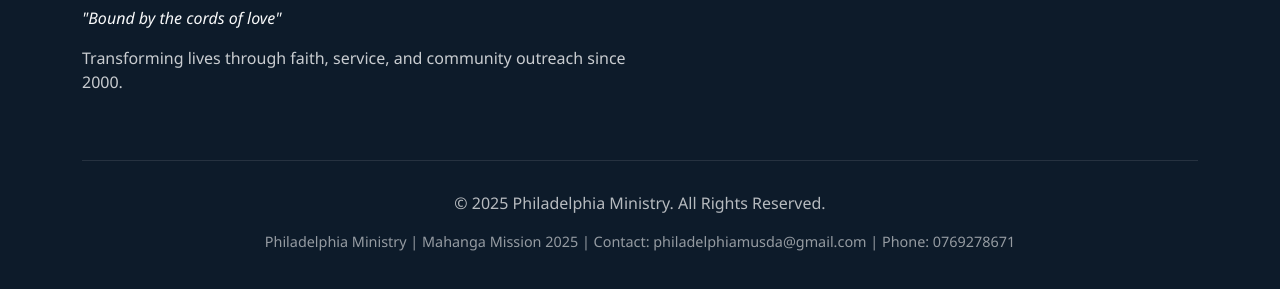
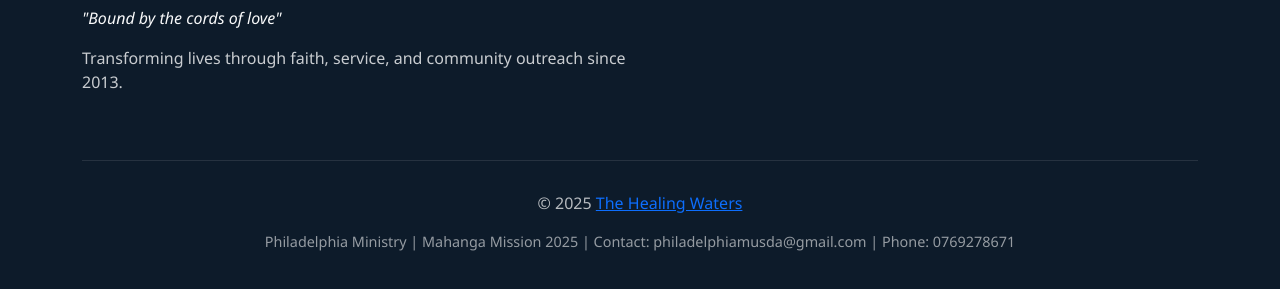
Before and after one commit to mshambaw/dec2025, a plain HTML site: page index.html in a window 1280 px wide. Shown: the part 3577-3866 px from the top of the page. Drawn offline with nearby package versions, Linux system fonts and the light colour scheme.

Commit message:
updated the footer
changed copyright from philadelphia to the healing waters and linked it

```diff
--- a/index.html
+++ b/index.html
@@ -832,7 +832,7 @@
                     <div>
                         <h4 style="color: var(--secondary); font-family: 'Georgia', serif;">Philadelphia Ministry</h4>
                         <p style="font-style: italic; margin-top: 10px;">"Bound by the cords of love"</p>
-                        <p class="mt-3" style="opacity: 0.8;">Transforming lives through faith, service, and community outreach since 2000.</p>
+                        <p class="mt-3" style="opacity: 0.8;">Transforming lives through faith, service, and community outreach since 2013.</p>
                     </div>
                 </div>
 
@@ -846,7 +846,7 @@
             </div>
 
             <div class="copyright">
-                <p>© 2025 Philadelphia Ministry. All Rights Reserved.</p>
+                <p>© 2025  <a href="https://sites.google.com/view/educate-anew/home/health-tips">The Healing Waters</a></p>
                 <p style="font-size: 0.9em; opacity: 0.8; margin-top: 10px;">
                     Philadelphia Ministry | Mahanga Mission 2025 | Contact: philadelphiamusda@gmail.com | Phone: 0769278671
                 </p>
```
